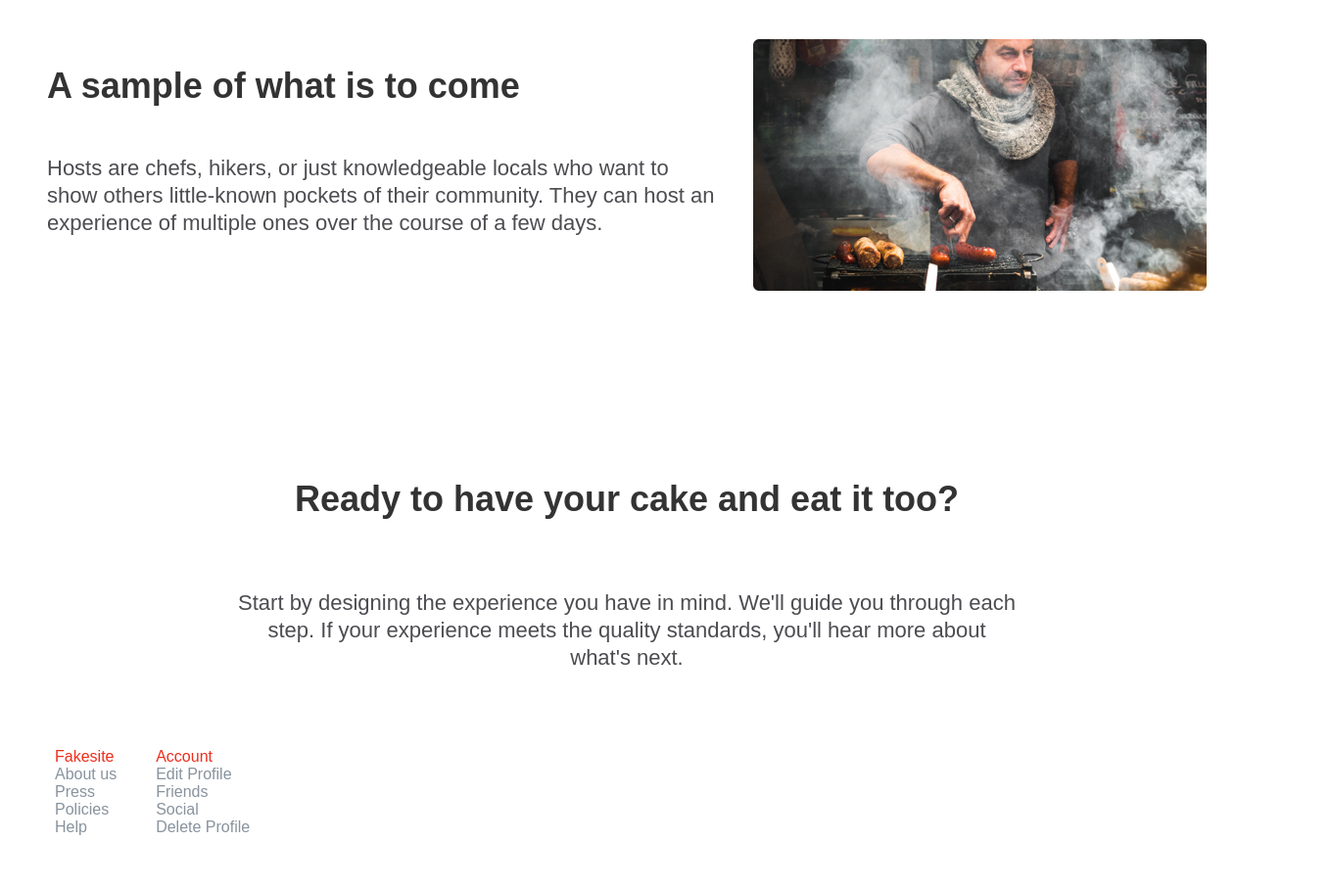
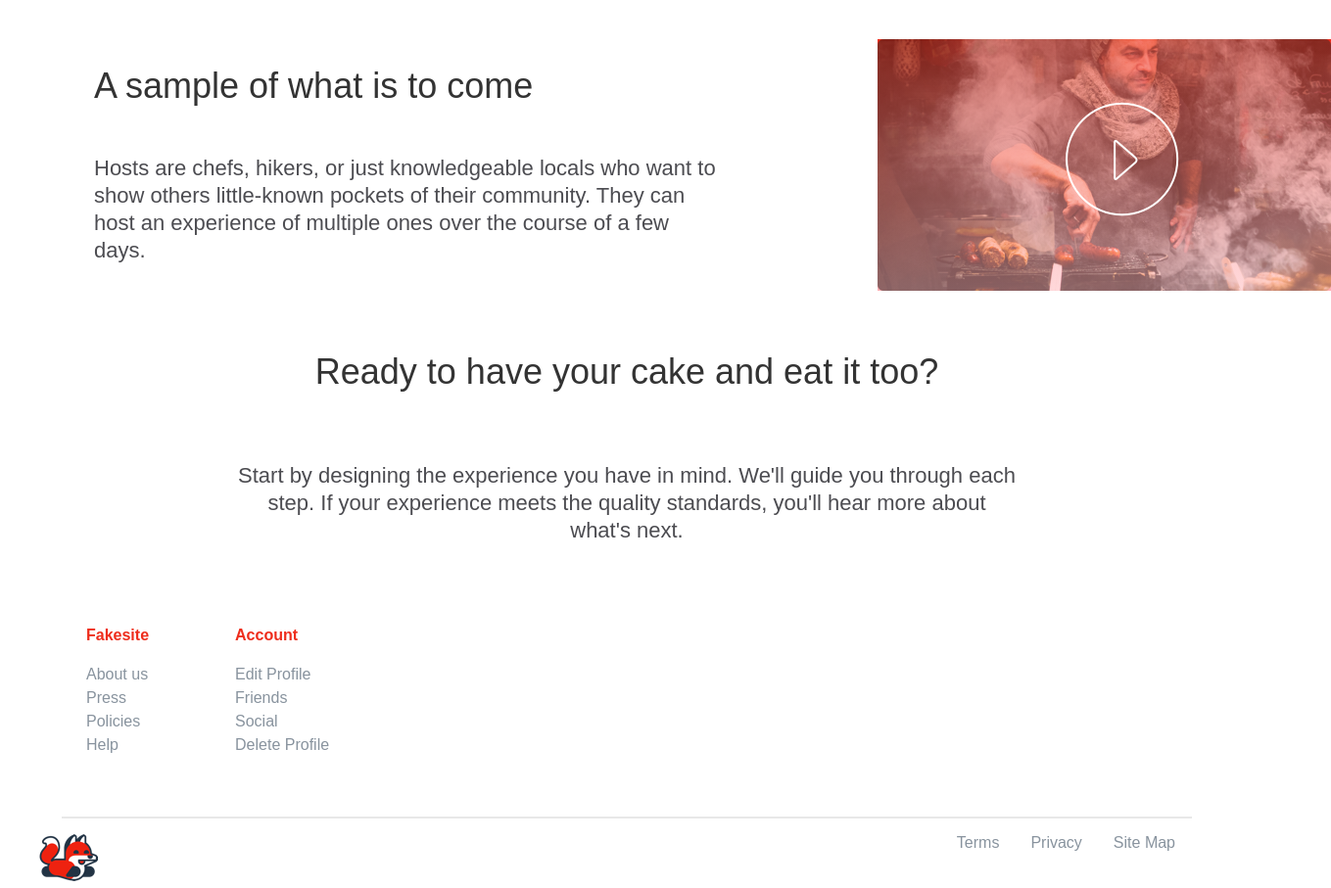
Before and after one commit to amandajmunch/fake-site, a React app: page / in a window 1280 px wide. Shown: the part 680-1587 px from the top of the page at 98% size, 1359 px wide, since content can reach past the window. Built offline with nearby package versions, Linux system fonts and the light colour scheme.

Commit message:
finished desktop, starting mobile version

```diff
--- a/src/CSS/App.css
+++ b/src/CSS/App.css
@@ -2,7 +2,8 @@ html {
   font-family: 'Source Sans Pro', sans-serif;
   width: 100%;
   margin: 0;
-  height: 100%;
+  /*height: 100%;*/
+  font-weight: lighter;
 }
 
 li {
@@ -39,3 +40,14 @@ p{
 ul {
   color: #EE2D1C;
 }
+
+@media only screen
+  and (min-device-width: 320px)
+  and (max-device-width: 480px)
+  and (-webkit-min-device-pixel-ratio: 2) {
+
+  html {
+    height: 100%;
+  }
+
+}
--- a/src/CSS/Footer.css
+++ b/src/CSS/Footer.css
@@ -21,3 +21,24 @@
 .logo {
   margin-right: auto;
 }
+
+/*---------Mobile design-------------*/
+@media only screen
+  and (min-device-width: 320px)
+  and (max-device-width: 480px)
+  and (-webkit-min-device-pixel-ratio: 2) {
+
+  .footer ul{
+    display: flex;
+    flex-direction: column;
+  }
+
+  .logo {
+    margin: 0 auto;
+  }
+  .footer li {
+    display: flex;
+    justify-content: space-around;
+    padding: 1vh;
+  }
+}
--- a/src/CSS/FooterNav.css
+++ b/src/CSS/FooterNav.css
@@ -1,6 +1,19 @@
 .footerNav {
   display: flex;
   flex-direction: row;
-  padding: 40px 0 40px 0;
+  padding: 40px 0 40px 4vh;
   margin-left: 2vh;
 }
+
+.footerNav li{
+  padding-top: 6px;
+}
+
+.footerNav ul {
+  padding-right: 6vh;
+}
+
+.ulTitle {
+  font-weight: bold;
+  margin-bottom: 2vh;
+}
--- a/src/CSS/Header.css
+++ b/src/CSS/Header.css
@@ -22,6 +22,7 @@
 .header p {
   color: #fff !important;
   width: 500px;
+  font-weight: lighter;
 }
 
 .header {
@@ -37,3 +38,20 @@
 .head ul {
   margin: 0;
 }
+
+.head h1{
+  font-weight: lighter;
+}
+
+/*---------Mobile design-------------*/
+@media only screen
+  and (min-device-width: 320px)
+  and (max-device-width: 480px)
+  and (-webkit-min-device-pixel-ratio: 2) {
+
+  .header {
+    width: 80%;
+    font-size: 30vh;
+  }
+
+}
--- a/src/CSS/Ready.css
+++ b/src/CSS/Ready.css
@@ -11,3 +11,7 @@
   text-align: center;
   padding-top: 22px;
 }
+
+.ready h2{
+  font-weight: lighter;
+}
--- a/src/CSS/Sample.css
+++ b/src/CSS/Sample.css
@@ -1,32 +1,43 @@
+
 .sample {
   display: flex;
   /*padding-top: 40px;*/
-  padding: 40px 4vh 0 4vh;
+  padding: 40px 10vh 0 10vh;
   margin: 0 2vh 0 2vh;
 }
 
 .sample p {
   padding-top: 22px;
-  padding-right: 4vh;
-  /*width: 500px;*/
+  padding-right: 20vh;
+  width: 80vh;
 }
 
 /*.sample {
   width: 100%;
-}
+}*/
 
 .image{
   position: absolute;
 }
 
-.stockimage{
-  background-image: linear-gradient(#ee2e1d, #ffb1b5, url("../images/hero-image.png"));
+#stockimage{
+  background-image: linear-gradient(#ee2e1d, #ffb1b5);
 }
 
-*/
-/*.playbnt{
-  display: flex;
-  justify-content: center;
+.overlay {
+    /*background-color: rgba(55, 155, 55, 0.5);*/
+    background-image: linear-gradient(#ee2e1d, #ffb1b5);
+    opacity: 0.5;
+    width: 463px;
+    height: 257px;
+    position: absolute;
+}
 
+#playbtn{
+  padding-left: 24vh;
+  padding-top: 8vh;
 }
-*/
+
+.sample h2{
+   font-weight: lighter;
+}
--- a/src/components/FooterNav.js
+++ b/src/components/FooterNav.js
@@ -4,13 +4,15 @@ import '../CSS/FooterNav.css';
 const FooterNav = () =>{
   return (
     <div className="footerNav">
-        <ul> Fakesite
+        <ul>
+          <li className="ulTitle">Fakesite</li>
           <li><a href="">About us</a></li>
           <li><a href="">Press</a></li>
           <li><a href="">Policies</a></li>
           <li><a href="">Help</a></li>
         </ul>
-        <ul>Account
+        <ul>
+          <li className="ulTitle">Account</li>
           <li><a href="">Edit Profile</a></li>
           <li><a href="">Friends</a></li>
           <li><a href="">Social</a></li>
--- a/src/components/Sample.js
+++ b/src/components/Sample.js
@@ -11,11 +11,13 @@ const Sample = () =>{
        <p>Hosts are chefs, hikers, or just knowledgeable locals who want to show others little-known pockets of their community. They can host an experience of multiple ones over the course of a few days.</p>
       </div>
       <div className="imageContainer">
-       <div className="stockimage image">
-        <img src={stockimage}/>
+       <div className="image">
+        <img src={stockimage} id="stockimage"/>
        </div>
-       <div className="playbtn image"><img src={playbtn}/></div>
+       <div className="overlay"></div>
+        <div className="image"><img src={playbtn} id="playbtn"/></div>
        </div>
+
     </div>
     )
 }
```
